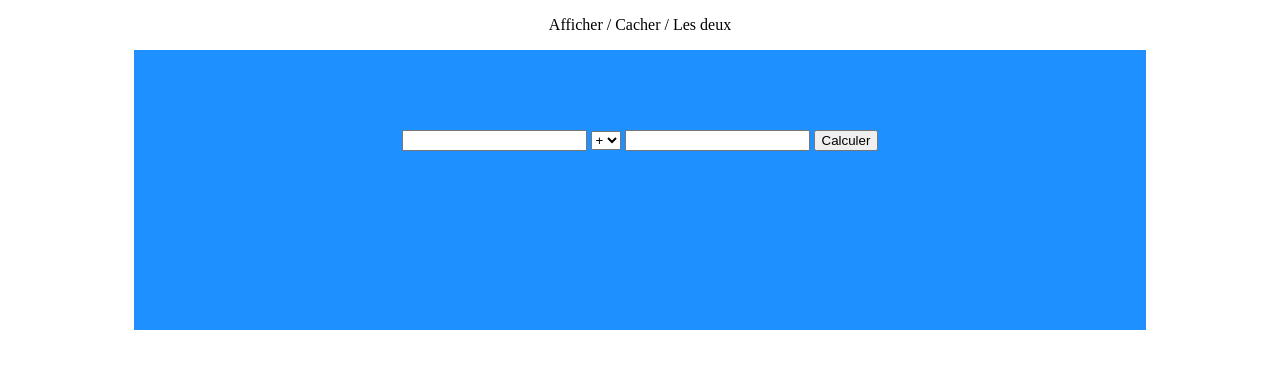
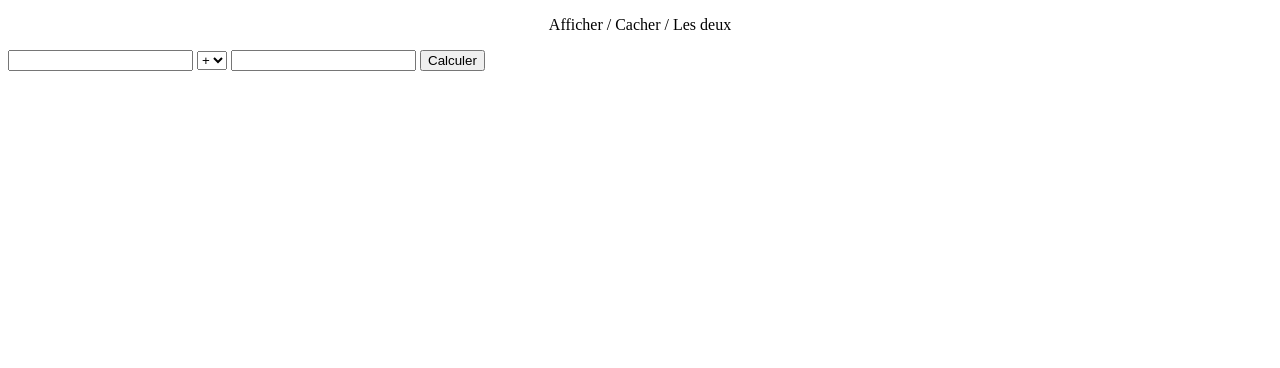
Before and after one commit to cfarn/jquery, a plain HTML site: page 03_entrainement/calculatrice_bt.html in a window 1280 px wide. Drawn offline with Linux system fonts and the light colour scheme.

Commit message:
Update calculatrice_bt.html

```diff
--- a/03_entrainement/calculatrice_bt.html
+++ b/03_entrainement/calculatrice_bt.html
@@ -5,7 +5,7 @@
     <meta charset="UTF-8">
     <meta name="viewport" content="width=device-width, initial-scale=1.0">
     <meta http-equiv="X-UA-Compatible" content="ie=edge">
-    <title>Calculatrice</title>
+    <title>Calculatrice - Jquery - Numa - Bootstrap 4</title>
     <style>
 
     </style>
@@ -19,8 +19,7 @@
         <span id="/">/</span>
         <span id="toggle">Les deux</span>
     </p>
-    <div id="conteneur"
-        style="background: dodgerblue; height:200px; width:80%; margin: 0 auto; text-align:center; padding-top: 80px;">
+    <div id="conteneur">
         <form action="#" method="GET" name="formulaire">
             <input type="number" name="saisie1" id="saisie1">
             <select name="operateur" id="operateur">
@@ -34,7 +33,7 @@
         </form>
     </div>
 
-
+    <!-- bibliothèque jquery -->
     <script src="../source/jquery-3.4.1.js"></script>
     <script>
         $(function () {
@@ -42,13 +41,13 @@
                 event.preventDefault();
                 // console.log('ça marche');
                 var saisie1 = $('#saisie1').val();
-                console.log(saisie1);
+                // console.log(saisie1);
 
                 var saisie2 = $('#saisie2').val();
-                console.log(saisie2);
+                // console.log(saisie2);
 
                 var operateur = $('#operateur').val();
-                console.log(operateur);
+                // console.log(operateur);
 
                 if (operateur == '+') {
                     resultat = parseFloat(saisie1) + parseFloat(saisie2);
```
